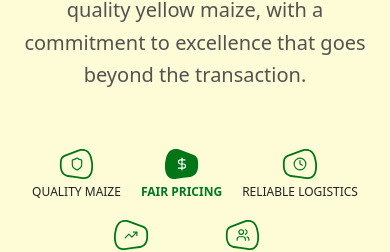
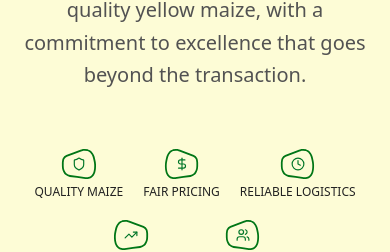
Before and after one commit to afromorpheus/baobab-frontiers-website, a Next.js app: page / in a window 390 px wide. Shown: the part 1268-1520 px from the top of the page. Built offline with nearby package versions, Linux system fonts and the light colour scheme.

Commit message:
Remove highlighting containers on mobile - always show outline motifs and consistent styling

```diff
--- a/src/components/WhatWeOffer.tsx
+++ b/src/components/WhatWeOffer.tsx
@@ -175,13 +175,19 @@ export default function WhatWeOffer() {
                             : feature.motifOutline
                       }
                       alt="Brand motif"
-                      className="w-full h-full object-contain transition-all duration-300"
+                      className="w-full h-full object-contain transition-all duration-300 md:block hidden"
+                    />
+                    {/* Mobile version - always show outline */}
+                    <img
+                      src={feature.motifOutline}
+                      alt="Brand motif"
+                      className="w-full h-full object-contain transition-all duration-300 block md:hidden"
                     />
                   </div>
                   <div className="absolute inset-0 flex items-center justify-center">
                     <feature.icon
                       size={32}
-                      className={`${activeFeature === index ? 'text-white' : feature.iconColor} transition-colors duration-300 scale-[0.44] md:scale-100`}
+                      className={`${activeFeature === index ? 'md:text-white text-[#007628]' : feature.iconColor} transition-colors duration-300 scale-[0.44] md:scale-100`}
                     />
                   </div>
                 </div>
@@ -189,7 +195,7 @@ export default function WhatWeOffer() {
                 {/* Feature Text - Centered */}
                 <div className="text-center">
                   <h3 className={`text-xs md:text-lg leading-tight transition-colors duration-300 ${
-                    activeFeature === index ? 'text-[#007628] font-kannada-bold' : 'text-[#222222] font-kannada-regular'
+                    activeFeature === index ? 'md:text-[#007628] md:font-kannada-bold text-[#222222] font-kannada-regular' : 'text-[#222222] font-kannada-regular'
                   }`}>
                     {feature.title}
                   </h3>
```
